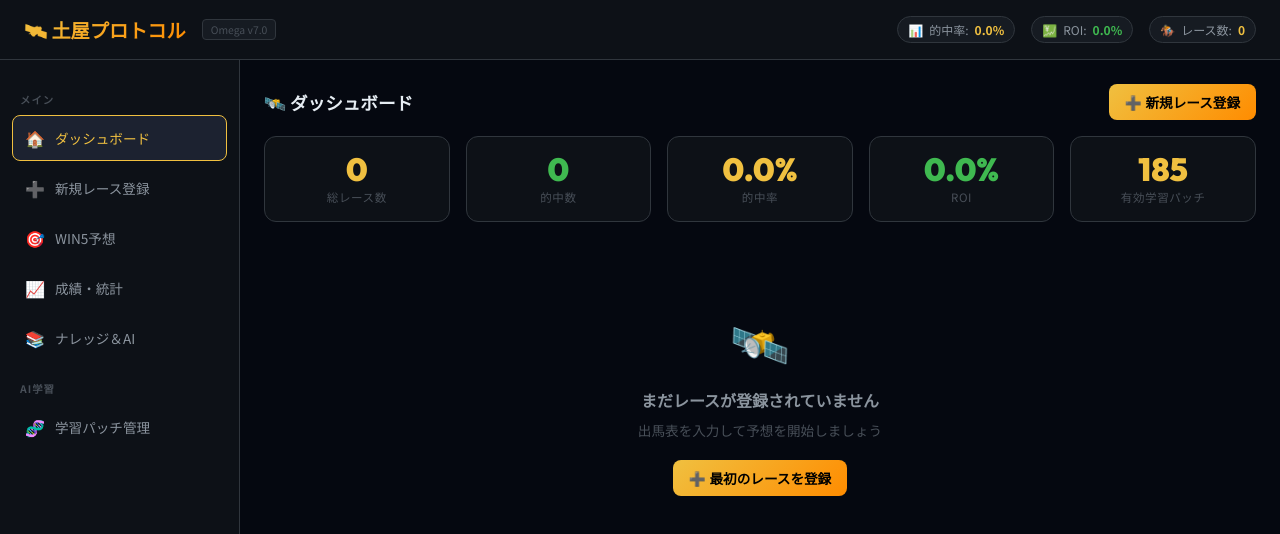
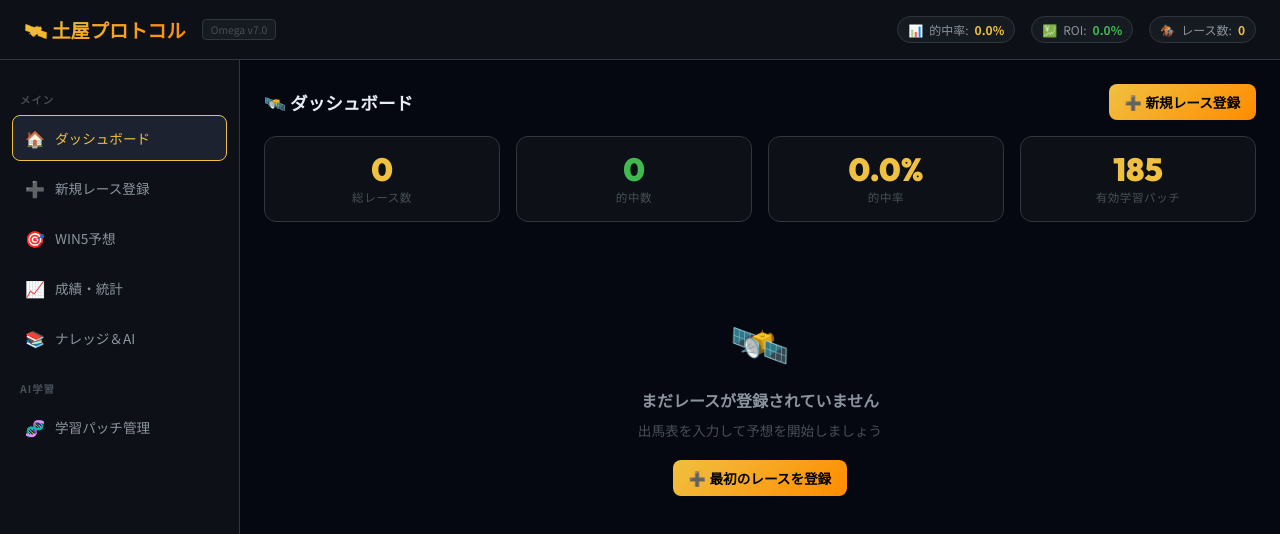
Before and after one commit to tsuppin/uma, a Next.js app: page / in a window 1280 px wide. Shown: the top 534 px of the page. Built offline with nearby package versions, Linux system fonts and the light colour scheme.

Commit message:
style: remove ROI, investment, return cards and increase settled race limit to 24

```diff
--- a/app/components/KeibaApp.tsx
+++ b/app/components/KeibaApp.tsx
@@ -184,7 +184,7 @@ export default function KeibaApp() {
 function Dashboard({ state, onSelectRace, onNewRace, onDeleteRace }: { state: AppState; onSelectRace: (id: string) => void; onNewRace: () => void; onDeleteRace: (id: string) => void }) {
   const { stats } = state;
   const pending = state.races.filter(r => !r.result);
-  const completed = state.races.filter(r => r.result).slice(-10).reverse();
+  const completed = state.races.filter(r => r.result).slice(-24).reverse();
 
   return (
     <div className="fade-in">
@@ -205,12 +205,6 @@ function Dashboard({ state, onSelectRace, onNewRace, onDeleteRace }: { state: Ap
         <div className="stat-card">
           <div className="stat-card-value">{(stats.hitRate * 100).toFixed(1)}%</div>
           <div className="stat-card-label">的中率</div>
-        </div>
-        <div className="stat-card">
-          <div className="stat-card-value" style={{ color: stats.roi >= 0 ? "var(--accent-green)" : "var(--accent-red)" }}>
-            {(stats.roi * 100).toFixed(1)}%
-          </div>
-          <div className="stat-card-label">ROI</div>
         </div>
         <div className="stat-card">
           <div className="stat-card-value">{state.learningPatches.filter(p => p.active).length}</div>
@@ -234,7 +228,7 @@ function Dashboard({ state, onSelectRace, onNewRace, onDeleteRace }: { state: Ap
       {completed.length > 0 && (
         <div className="card">
           <div className="card-header">
-            <div className="card-title">✅ 確定済みレース（直近10件）</div>
+            <div className="card-title">✅ 確定済みレース（直近24レース）</div>
           </div>
           <div className="flex flex-col gap-8">
             {completed.map(race => (
--- a/app/components/StatsPanel.tsx
+++ b/app/components/StatsPanel.tsx
@@ -24,9 +24,6 @@ export default function StatsPanel({ state }: { state: AppState }) {
           ["総レース数", stats.totalRaces, "text-primary"],
           ["的中数", stats.hitCount, "text-green"],
           ["的中率", `${(stats.hitRate * 100).toFixed(1)}%`, "text-gold"],
-          ["総投資", `¥${stats.totalInvested.toLocaleString()}`, "text-secondary"],
-          ["総払戻", `¥${stats.totalReturn.toLocaleString()}`, "text-gold"],
-          ["ROI", `${(stats.roi * 100).toFixed(1)}%`, stats.roi >= 1.0 ? "text-green" : "text-red"],
         ].map(([label, value, colorClass]) => (
           <div className="stat-card" key={label as string}>
             <div className={`stat-card-value fs-2xl ${colorClass}`}>{value}</div>
```
